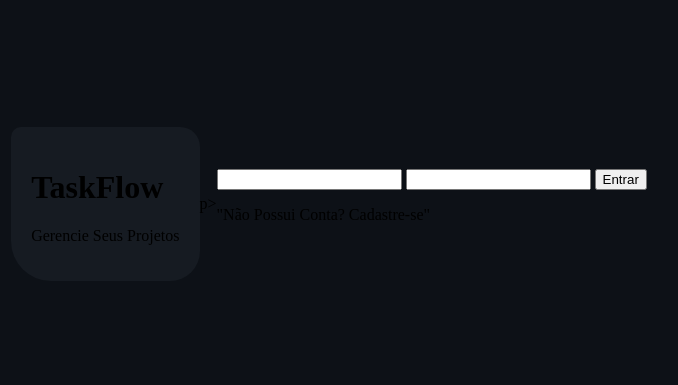
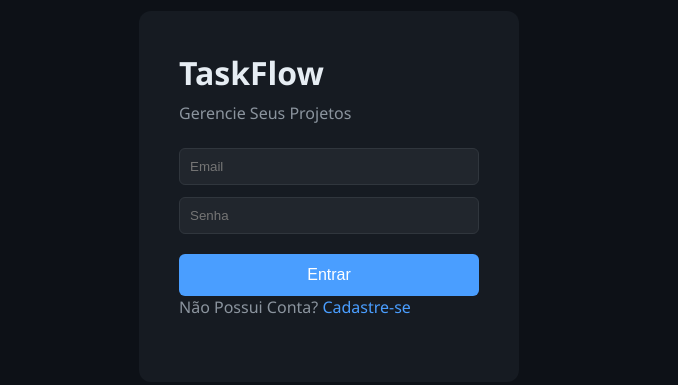
Before and after one commit to leonardoperdigao/-taskflow-api, a plain HTML site: page frontend/index.html in a window 1280 px wide. Shown: the part 204-589 px from the top of the page, without its empty margins (311-989 px from the left). Drawn offline with Linux system fonts and the light colour scheme.

Commit message:
feat: Uptade all ports and connect front with backend

```diff
--- a/frontend/app.js
+++ b/frontend/app.js
@@ -0,0 +1,21 @@
+document.getElementById('btn-login').addEventListener('click', async () => {
+    const email = document.getElementById('email').value
+    const senha = document.getElementById('senha').value
+
+    const response = await fetch('https://special-goldfish-jjpw4p7w599vc5gqg-5000.app.github.dev/login', {
+        method: 'POST',
+        headers: {
+            'Content-Type': 'application/json'
+        },
+        body: JSON.stringify({ email: email, password: senha })
+    })
+
+    const data = await response.json()
+
+    if (data.token) {
+        localStorage.setItem('token', data.token)
+        window.location.href = 'dashboard.html'
+    } else {
+        alert('Email ou senha incorretos!')
+    }
+})
--- a/frontend/index.html
+++ b/frontend/index.html
@@ -7,16 +7,18 @@
     <link rel="stylesheet" href="style.css">
 </head>
 <body>
-    <div class = "container">
-        <div class = "card">
-        <h1>TaskFlow</h1>
-        <p>Gerencie Seus Projetos</div>p>
-        <div class = "form">
-        <input type ="text" id ="email" email="email">
-        <input type ="password" id ="senha" senha="senha">
-        <button>Entrar</button>
-        <p>"Não Possui Conta? Cadastre-se"</p>
+    <div class="container">
+        <div class="card">
+            <h1>TaskFlow</h1>
+            <p>Gerencie Seus Projetos</p>
+            <div class="form">
+                <input type="email" id="email" placeholder="Email">
+                <input type="password" id="senha" placeholder="Senha">
+                <button id="btn-login">Entrar</button>
+                <p>Não Possui Conta? <a href="cadastro.html">Cadastre-se</a></p>
+            </div>
         </div>
     </div>
+    <script src="app.js"></script>
 </body>
 </html>
--- a/frontend/style.css
+++ b/frontend/style.css
@@ -1,34 +1,69 @@
+* {
+    margin: 0;
+    padding: 0;
+    box-sizing: border-box;
+}
+
 body {
     background: #0d1117;
+    font-family: 'Segoe UI', sans-serif;
     display: flex;
     justify-content: center;
     align-items: center;
     height: 100vh;
-
 }
-
-
 
 .container {
     display: flex;
     justify-content: center;
     align-items: center;
-
 }
-
-
 
 .card {
     background: #161b22;
-    padding: 20px;
-    gap: 2px;
-    border-radius: 10px 20px 30px 40px;
-
+    padding: 40px;
+    border-radius: 12px;
+    width: 380px;
 }
 
+h1 {
+    color: #e6edf3;
+    font-size: 32px;
+    margin-bottom: 8px;
+}
 
-.button {
+p {
+    color: #8b949e;
+    margin-bottom: 24px;
+}
 
+input {
+    background: #21262d;
+    color: #e6edf3;
+    border: solid 1px #30363d;
+    padding: 10px;
+    width: 100%;
+    margin-bottom: 12px;
+    border-radius: 6px;
+}
 
+button {
+    background: #4a9eff;
+    border-radius: 6px;
+    padding: 12px;
+    border: none;
+    width: 100%;
+    cursor: pointer;
+    color: #ffffff;
+    font-size: 16px;
+    margin-top: 8px;
+}
 
+a {
+    color: #4a9eff;
+    text-decoration: none;
 }
+
+a:hover {
+    text-decoration: underline;
+}
```
Also changed, not shown: 1 other file.
